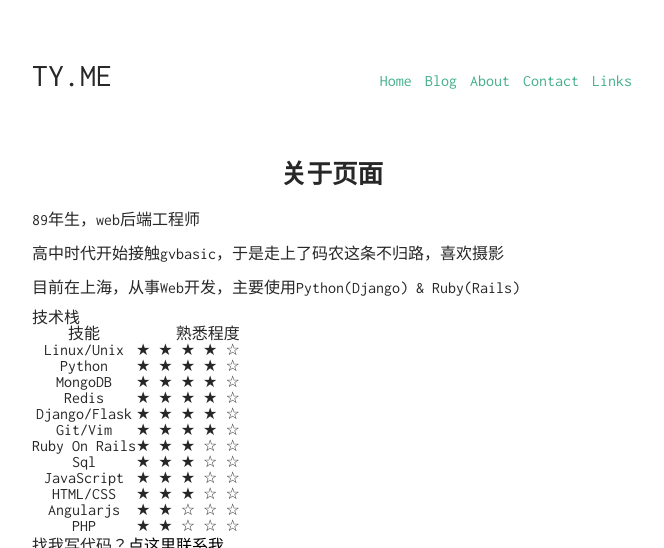
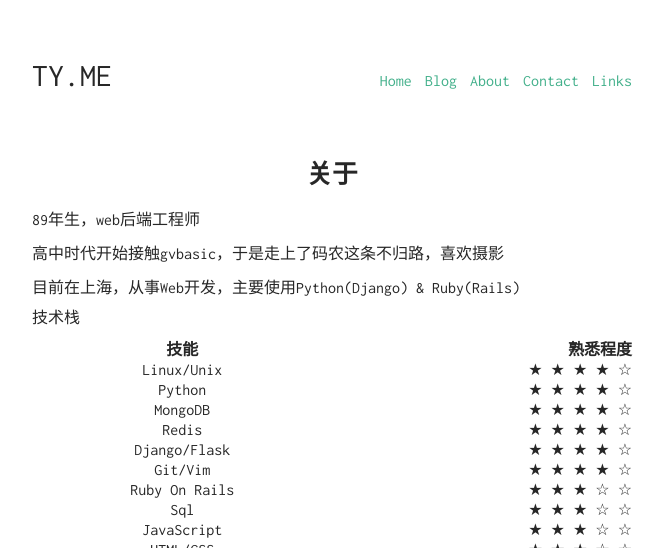
Before and after one commit to ty-me/t-y.me, a Jekyll site: the page built from about.md, in a window 1280 px wide, cut to the strip 0-548 px from the top of the page. Shown: the whole strip, without its empty margins (308-972 px from the left). Built offline with Jekyll 4.4.1, drawn with Linux system fonts in a browser that asks for light colours.

Commit message:
update css for mobile page

```diff
--- a/_sass/_config.scss
+++ b/_sass/_config.scss
@@ -19,3 +19,7 @@
 
 // BREAKPOINTS
 $br: 600px;
+
+$img-max-width: 100%;
+
+$tr-height: 20px;
--- a/about.md
+++ b/about.md
@@ -1,6 +1,6 @@
 ---
 id: 38
-title: 关于页面
+title: 关于
 date: 2013-08-10T21:09:17+00:00
 author: TY
 layout: about
--- a/assets/css/main.scss
+++ b/assets/css/main.scss
@@ -4,7 +4,21 @@
 @import "reset";
 @import "config";
 
-img {max-width:600px; height:auto;}
+img {max-width:$img-max-width; height:auto;}
+
+table{
+    width:100%;
+    margin:14px 0px;
+}
+
+table thead{
+  font-weight:bold;
+}
+
+table tr{
+    height:$tr-height;
+    line-height:$tr-height;
+}
 
 .text-center{
   text-align:center;
```
